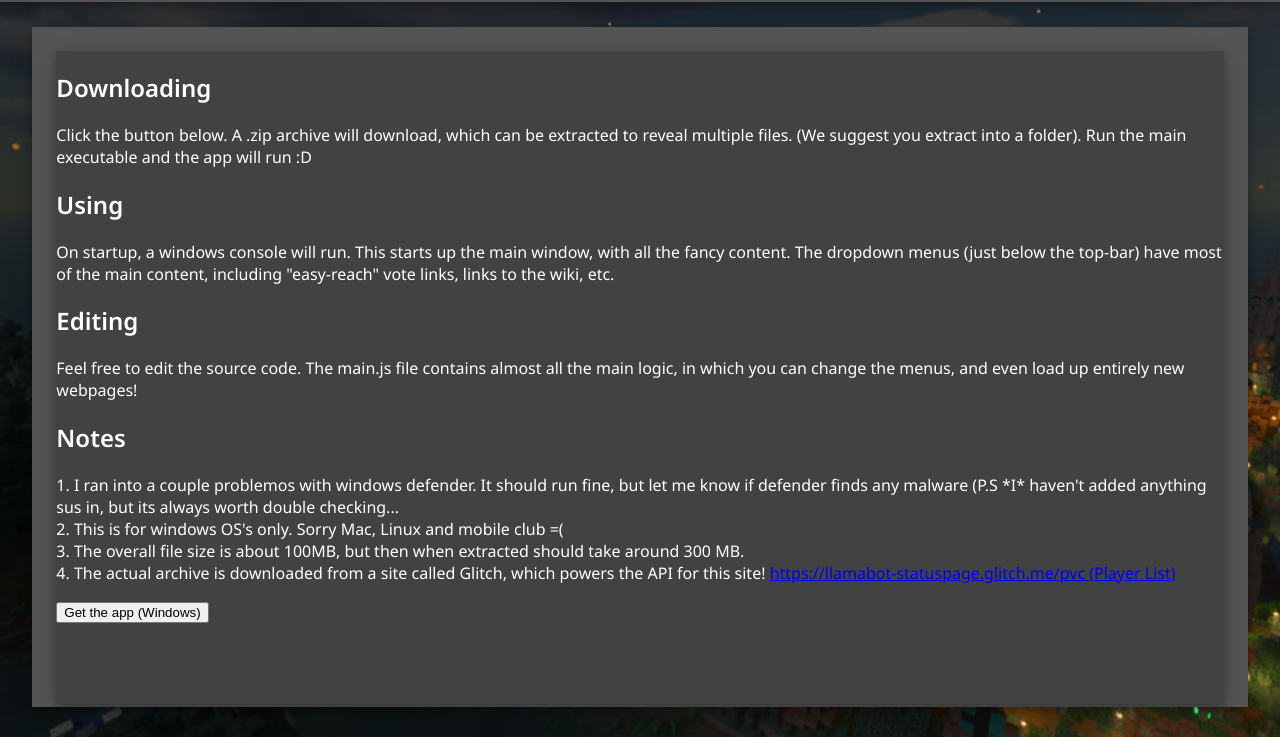
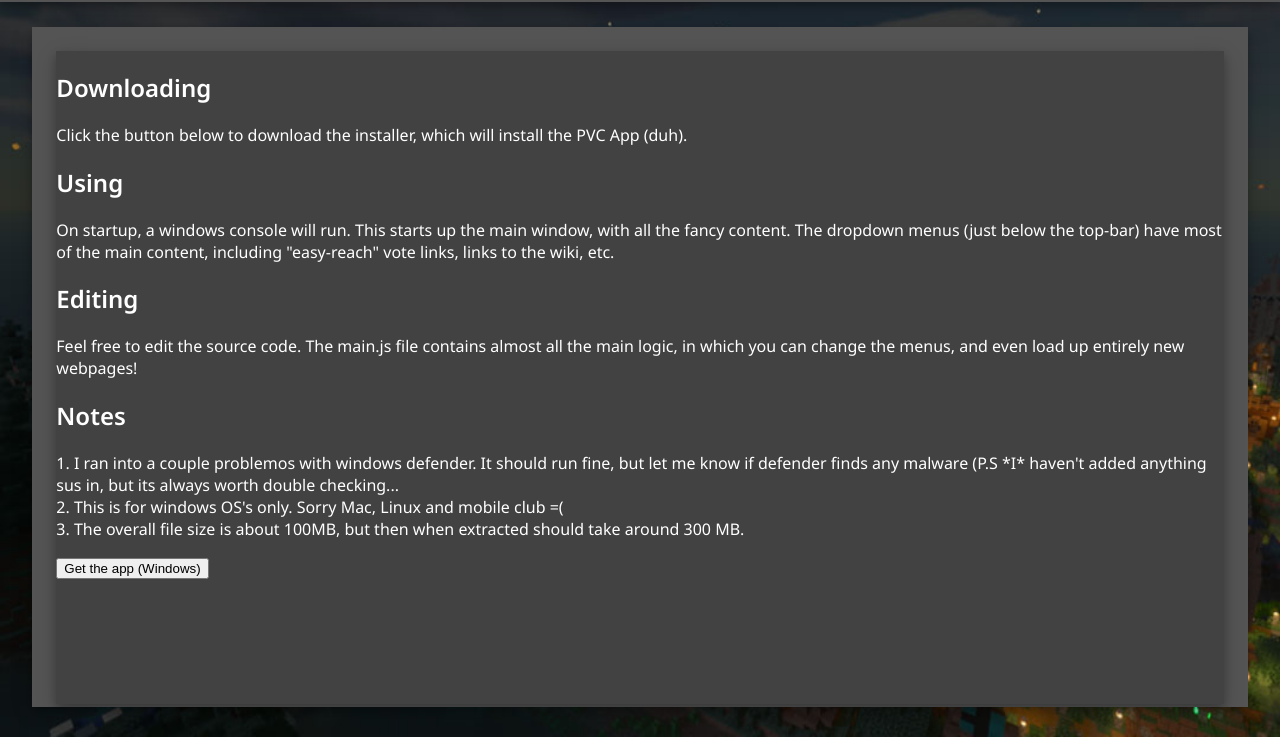
Before and after one commit to LarryTLlama/pvc-status, a plain HTML site: page app.html in a window 1280 px wide. Shown: the part 63-800 px from the top of the page. Drawn offline with nearby package versions, Linux system fonts and the light colour scheme; a script that the page names is missing.

Commit message:
Update app.html

```diff
--- a/app.html
+++ b/app.html
@@ -48,7 +48,7 @@
 <div class="smolContent">
 <div style="text-align: left;">
 <h2>Downloading</h2>
-<p>Click the button below. A .zip archive will download, which can be extracted to reveal multiple files. (We suggest you extract into a folder). Run the main executable and the app will run :D</p>
+<p>Click the button below to download the installer, which will install the PVC App (duh). </p>
 
 <h2>Using</h2>
 <p>On startup, a windows console will run. This starts up the main window, with all the fancy content. The dropdown menus (just below the top-bar) have most of the main content, including "easy-reach" vote links, links to the wiki, etc. </p>
@@ -59,9 +59,8 @@
 <h2>Notes</h2>
 <p>1. I ran into a couple problemos with windows defender. It should run fine, but let me know if defender finds any malware (P.S *I* haven't added anything sus in, but its always worth double checking...<br>
 2. This is for windows OS's only. Sorry Mac, Linux and mobile club =(<br>
-3. The overall file size is about 100MB, but then when extracted should take around 300 MB.<br>
-4. The actual archive is downloaded from a site called Glitch, which powers the API for this site! <a href="https://llamabot-statuspage.glitch.me/pvc">https://llamabot-statuspage.glitch.me/pvc (Player List)</a> </p>
-<a href="https://cdn.glitch.me/f5b585ed-257e-45fe-b126-5e715deab07d/PVC%20App%20V1.0.0.zip?v=1658172949660"><button>Get the app (Windows)</button></a>
+3. The overall file size is about 100MB, but then when extracted should take around 300 MB.</p>
+<a href="https://github.com/LarryTLlama/pvc-status/raw/main/PVC%20App%20Setup.exe"><button>Get the app (Windows)</button></a>
 </div>
 </div>
 </div>
```
